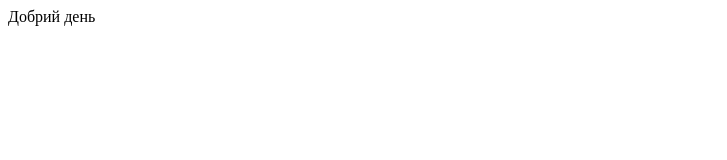
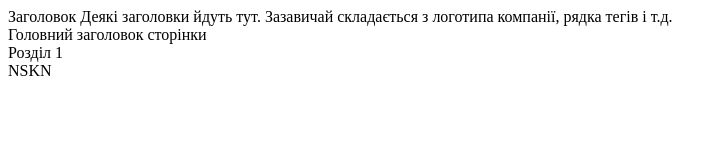
Before and after one commit to Ivan9-c/Lessons, a plain HTML site: page index.html in a window 1280 px wide. Shown: the whole page, without its empty margins (0-727 px from the left). Drawn offline with Linux system fonts and the light colour scheme.

Commit message:
Update index.html

```diff
--- a/index.html
+++ b/index.html
@@ -1,9 +1,20 @@
 <!DOCTYPEhtml>
 <html>
 <head>
-    <title>Сайт Мовчан</title>
+    <meta charset="utf-8">
+    <title>Тема "Заголовки різних рівнів"</title>
 </head>
 <body>
-  Добрий день
+  <header>
+      Заголовок Деякі заголовки йдуть тут. Зазавичай складається з логотипа компанії, рядка тегів і т.д.
+</header>
+      Головний заголовок сторінки
+<section>
+    Розділ 1
+</section>
+</body>
+    <footer>
+        NSKN
+    </footer>
 </body>
 </html>
```
